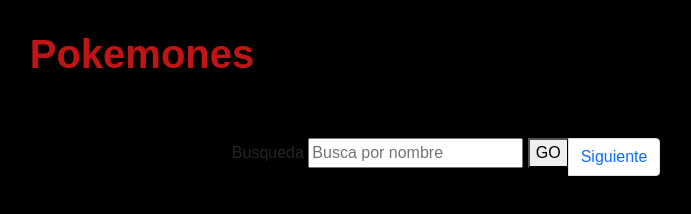
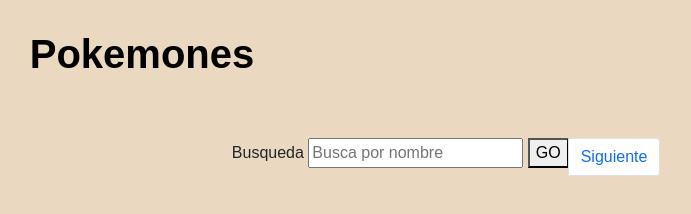
Before and after one commit to violetavillamizara/pokemonApi, a plain HTML site: page index.html in a window 1280 px wide. Shown: the whole page, without its empty margins (498-1189 px from the left). Drawn offline with nearby package versions, Linux system fonts and the light colour scheme; no server answers.

Commit message:
style: :lipstick: page colors

```diff
--- a/styles.css
+++ b/styles.css
@@ -1,5 +1,5 @@
 body {
-    background-color: black;
+    background-color: rgb(235, 216, 193);
     text-align: center;
     margin-top: 30px;
     font-family: Arial, Helvetica, sans-serif;
@@ -7,7 +7,7 @@
   }
 
   h1 {
-    color: rgb(192, 21, 21);
+    color: black;
     font-weight: 600;
   }
 
```
